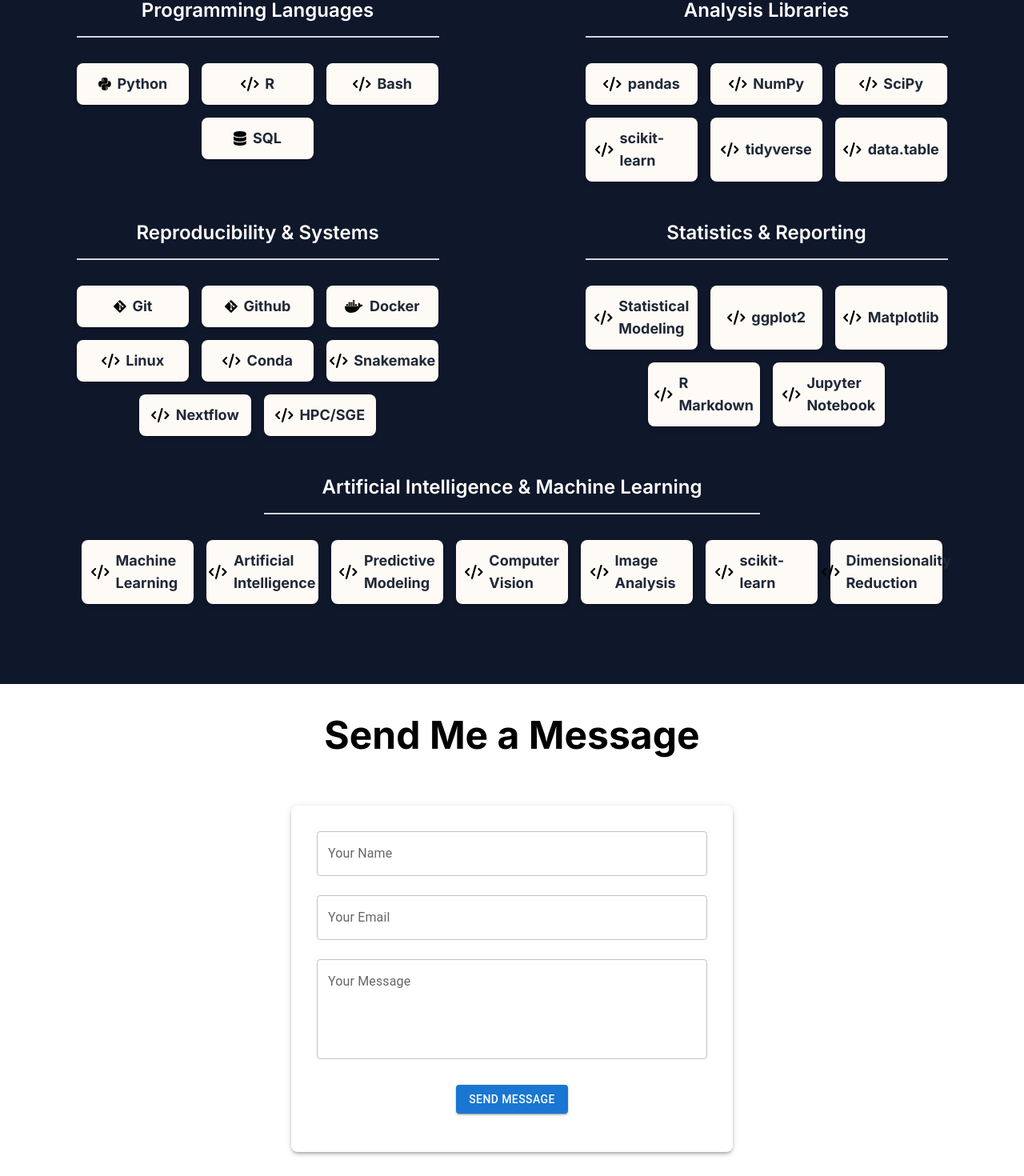
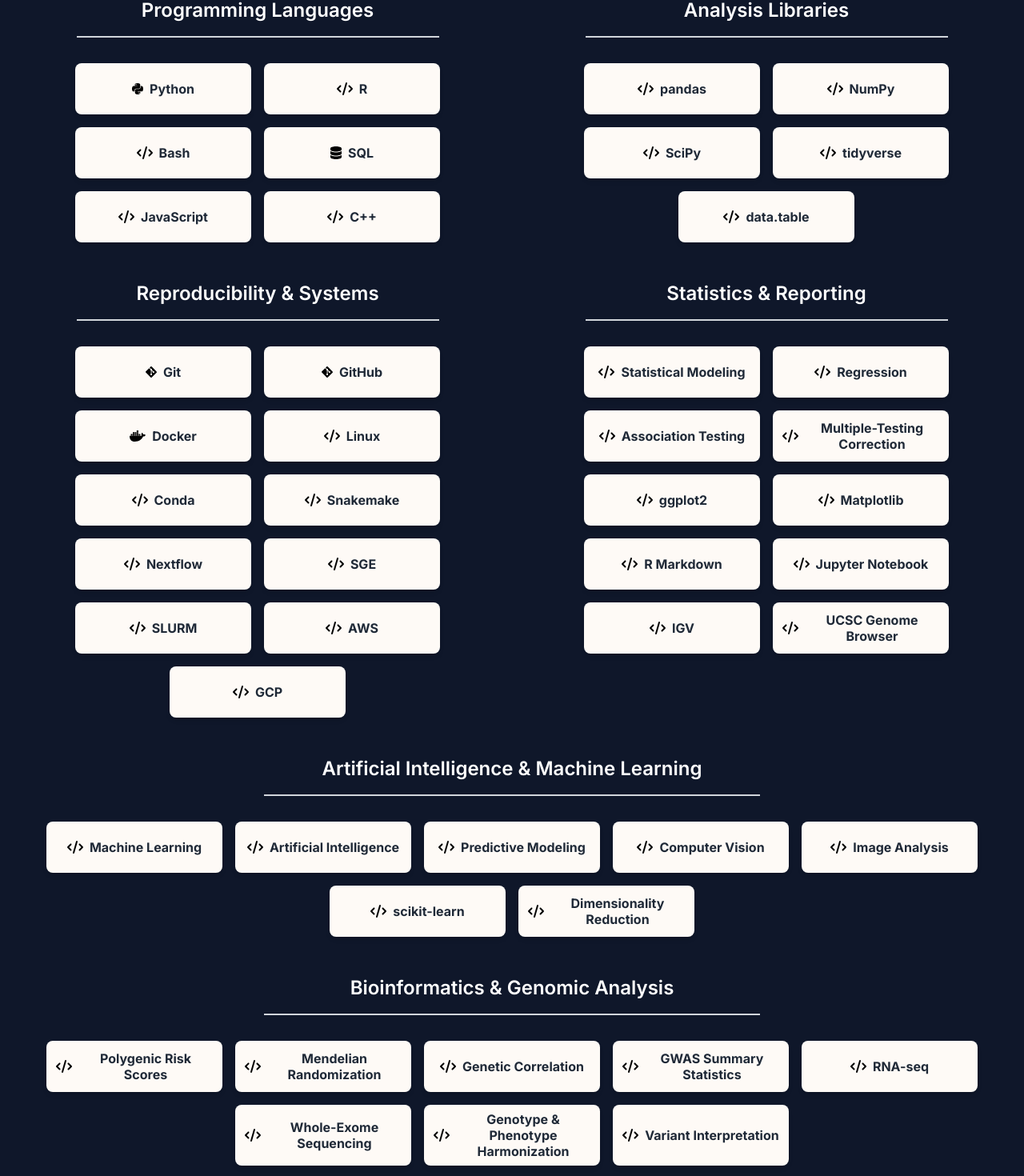
Before and after one commit to codewithrakshya/RakshyaSharma, a React (Create React App) app: page / in a window 1280 px wide. Shown: the part 2989-4459 px from the top of the page at 80% size. Built offline with nearby package versions, Linux system fonts and the light colour scheme.

Commit message:
Expand technical skills and fix card overflow

```diff
--- a/src/pages/Skills.js
+++ b/src/pages/Skills.js
@@ -13,34 +13,43 @@
   "R",
   "Bash",
   "SQL",
+  "JavaScript",
+  "C++",
 ];
 
 const frameworks = [
   "pandas",
   "NumPy",
   "SciPy",
-  "scikit-learn",
   "tidyverse",
   "data.table",
 ];
 
 const developerTools = [
   "Git",
-  "Github",
+  "GitHub",
   "Docker",
   "Linux",
   "Conda",
   "Snakemake",
   "Nextflow",
-  "HPC/SGE",
+  "SGE",
+  "SLURM",
+  "AWS",
+  "GCP",
 ];
 
 const technologies = [
   "Statistical Modeling",
+  "Regression",
+  "Association Testing",
+  "Multiple-Testing Correction",
   "ggplot2",
   "Matplotlib",
   "R Markdown",
   "Jupyter Notebook",
+  "IGV",
+  "UCSC Genome Browser",
 ];
 
 const machineLearning = [
@@ -53,13 +62,24 @@
   "Dimensionality Reduction",
 ];
 
+const bioinformatics = [
+  "Polygenic Risk Scores",
+  "Mendelian Randomization",
+  "Genetic Correlation",
+  "GWAS Summary Statistics",
+  "RNA-seq",
+  "Whole-Exome Sequencing",
+  "Genotype & Phenotype Harmonization",
+  "Variant Interpretation",
+];
+
 const skillToIcon = {
   Python: faPython,
   R: faCode,
   Bash: faCode,
   SQL: faDatabase,
   Git: faGitAlt,
-  Github: faGitAlt,
+  GitHub: faGitAlt,
   Docker: faDocker,
   pandas: faCode,
   NumPy: faCode,
@@ -84,21 +104,26 @@
   <div className="flex flex-wrap justify-center gap-4 p-4">
     {skills.map((skill, index) => (
       <motion.div
-        key={index}
+        key={skill}
         initial="initial"
         whileHover={{ scale: 1.1 }}
         whileTap={{ scale: 0.9 }}
         variants={fadeInAnimationVartients}
         transition={{ type: "spring", stiffness: 300 }}
-        className="w-10 bg-[#FEFAF6] font-bold text-lg min-w-[140px] p-3 rounded-lg shadow-md flex justify-center items-center"
+        className="flex items-center justify-center w-full max-w-[220px] min-h-[64px] px-3 py-2 overflow-hidden font-bold text-center bg-[#FEFAF6] rounded-lg shadow-md"
         whileInView="animate"
         viewport={{
           once: true,
         }}
         custom={index}
       >
-        <FontAwesomeIcon icon={skillToIcon[skill] || faCode} className="mr-2" />
-        <span className="text-lg text-gray-800">{skill}</span>
+        <FontAwesomeIcon
+          icon={skillToIcon[skill] || faCode}
+          className="flex-shrink-0 mr-2"
+        />
+        <span className="text-base leading-tight text-gray-800 break-words">
+          {skill}
+        </span>
       </motion.div>
     ))}
   </div>
@@ -107,7 +132,7 @@
 function Skills() {
   return (
     <div className="flex flex-col items-center justify-start w-full h-auto p-5">
-      <h2 className="mb-8 text-6xl font-bold text-white">
+      <h2 className="mb-8 text-4xl font-bold text-center text-white md:text-6xl">
         My <span className="text-indigo-700">Technical</span> Skills
       </h2>
 
@@ -148,6 +173,13 @@
             <hr className="w-11/12 mx-auto mb-4 border-t-2 border-gray-300 md:w-1/2" />
             {renderSkills(machineLearning)}
           </div>
+          <div className="md:col-span-2">
+            <h3 className="flex justify-center mb-4 text-2xl font-semibold text-center text-white">
+              Bioinformatics & Genomic Analysis
+            </h3>
+            <hr className="w-11/12 mx-auto mb-4 border-t-2 border-gray-300 md:w-1/2" />
+            {renderSkills(bioinformatics)}
+          </div>
         </div>
       </div>
     </div>
```
